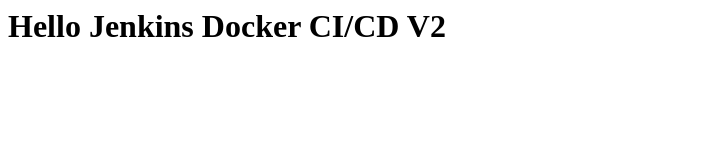
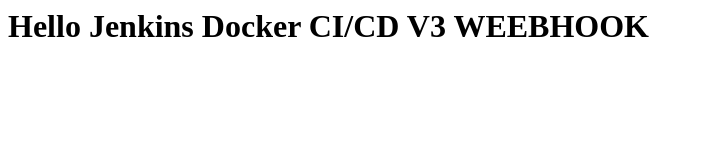
Before and after one commit to phuoc24205/jenkins-lab, a plain HTML site: page index.html in a window 1280 px wide. Shown: the whole page, without its empty margins (0-704 px from the left). Drawn offline with Linux system fonts and the light colour scheme.

Commit message:
update header to reflect Jenkins Docker CI/CD V3 webhook

```diff
--- a/index.html
+++ b/index.html
@@ -1 +1 @@
-<h1>Hello Jenkins Docker CI/CD V2</h1>
+<h1>Hello Jenkins Docker CI/CD V3 WEEBHOOK</h1>
```
